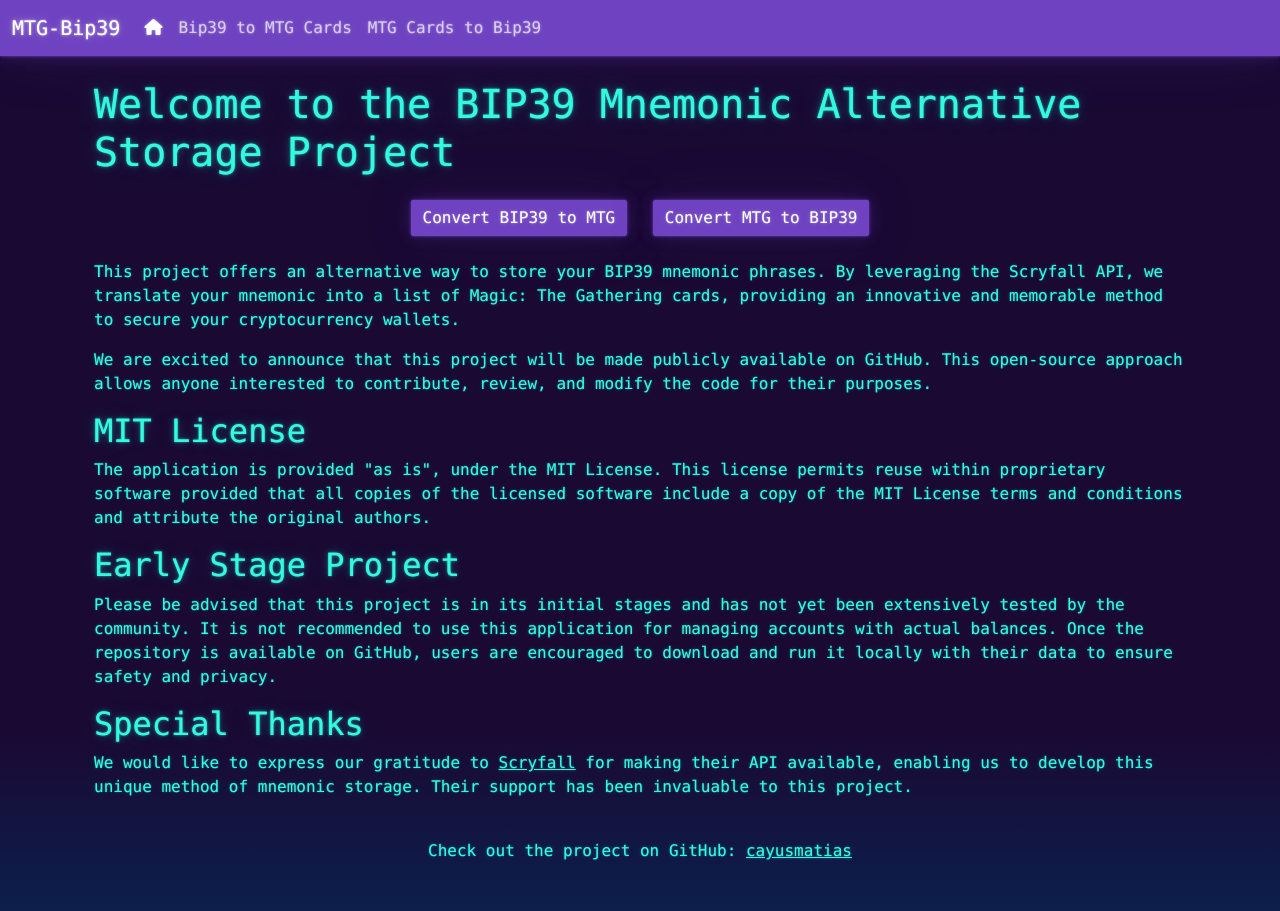
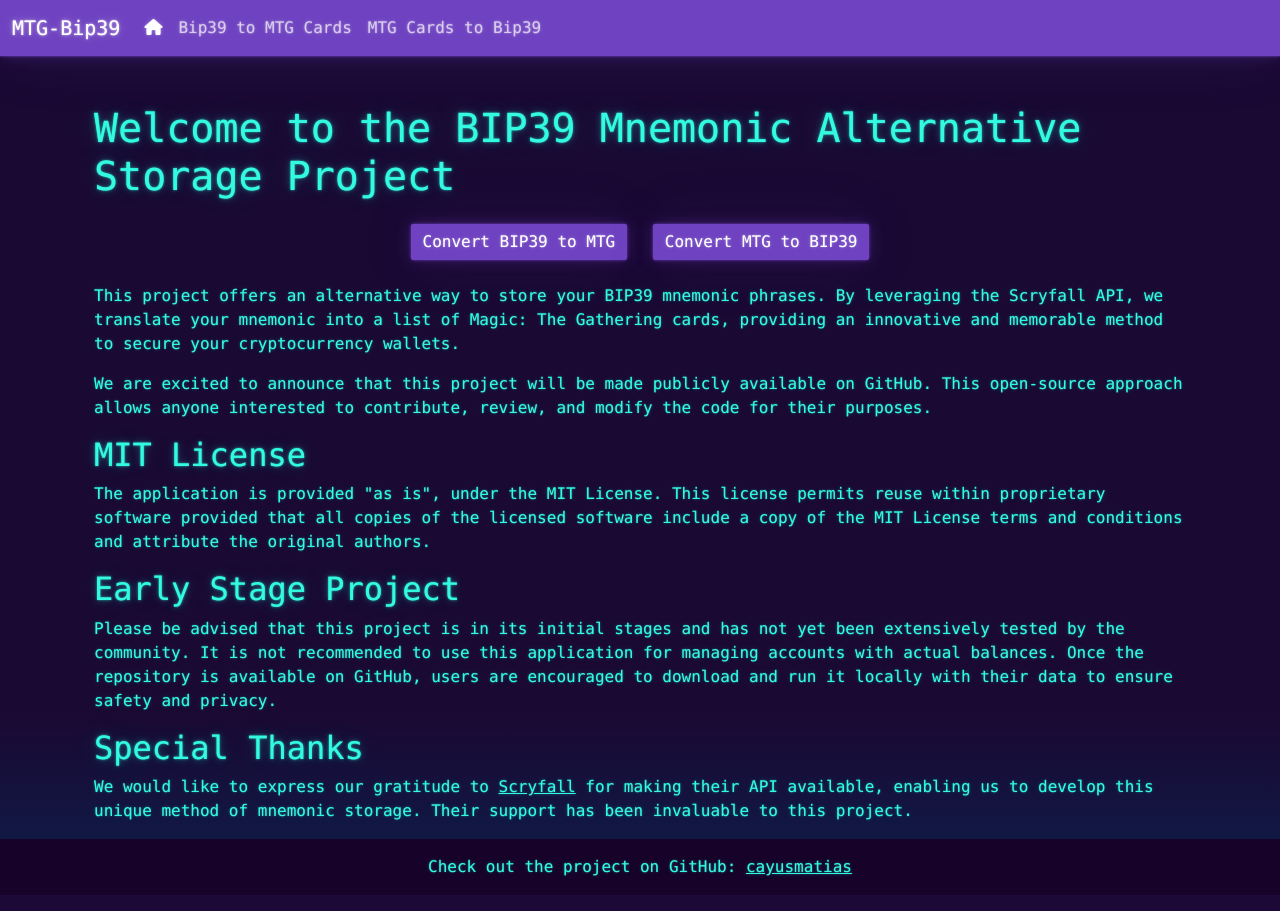
Before and after one commit to cayusmatias/mtg-bip39, a Flask app: page / in a window 1280 px wide. Run offline with Flask 3, Linux system fonts and the light colour scheme.

Commit message:
Visual improvements

```diff
--- a/app.py
+++ b/app.py
@@ -34,7 +34,7 @@ def convert_bip2mtg():
             if card_info:
                 card_name, set_code, card_number = card_info['name'], set_code, card_number
                 mtg_cards += f"<li>{card_name} <{str(card_number).zfill(3)}> [{set_code}]</li>"
-                mtg_cards_imgs += f"<img class='zoom-hover' src='{card_info['image_uris']['normal']}' alt='{card_name}'>"
+                mtg_cards_imgs += f"<img class='zoom-hover rounded-3' src='{card_info['image_uris']['normal']}' alt='{card_name}'>"
 
     conversion_result = mtg_cards
 
--- a/templates/base.html
+++ b/templates/base.html
@@ -23,14 +23,10 @@
     .zoom-hover:hover {
         transform: scale(2);
     }
-
-    footer {
-        padding: 1rem 0; /* Padding superior e inferior para o footer */
-    }
 </style>
-<body>
+<body class="d-flex flex-column min-vh-100">
     <nav class="navbar navbar-expand-lg navbar-dark bg-primary">
-        <div class="container-fluid">
+        <div class="container-fluid mb-auto">
             <a class="navbar-brand" href="/">MTG-Bip39</a>
             <button class="navbar-toggler" type="button" data-bs-toggle="collapse" data-bs-target="#navbarColor01" aria-controls="navbarColor01" aria-expanded="false" aria-label="Toggle navigation">
                 <span class="navbar-toggler-icon"></span>
@@ -59,8 +55,10 @@
         {% endblock %}
     </div>
 
-    <footer class="text-center mt-4 mb-3">
-        <p>Check out the project on GitHub: <a href="https://github.com/cayusmatias" target="_blank">cayusmatias</a></p>
+    <footer class="mt-auto bg-dark text-center">
+        <div class="container py-3">
+            Check out the project on GitHub: <a href="https://github.com/cayusmatias" target="_blank">cayusmatias</a>
+        </div>
     </footer>
 
     <script src="https://code.jquery.com/jquery-3.6.0.slim.min.js"></script>
```
